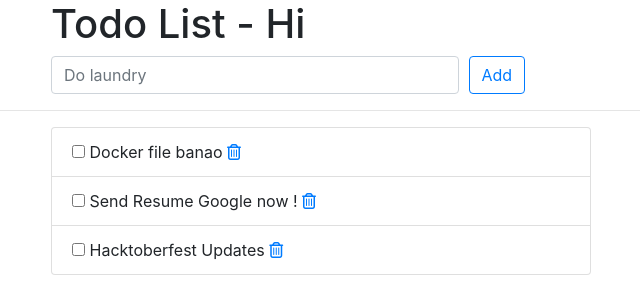
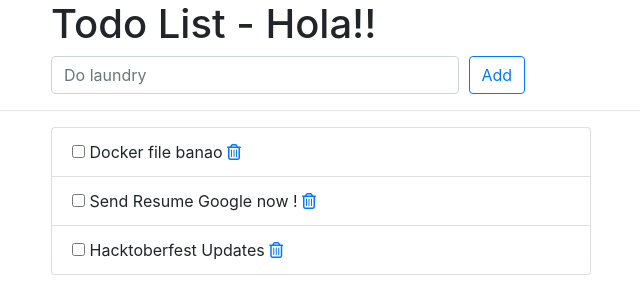
Before and after one commit to dhiv20/Jenkins-argocd-project-1, a Django app: page /todos/ in a window 1280 px wide. Shown: the top 300 px of the page, without its empty margins (224-864 px from the left). Run offline with Django 3.2, Linux system fonts and the light colour scheme; data comes from the database, SQL or seed files in the repository; some libraries are stand-ins or nearby versions.

Commit message:
Update index.html-testing

```diff
--- a/todos/templates/todos/index.html
+++ b/todos/templates/todos/index.html
@@ -12,7 +12,7 @@
     <div class="offset-md-2 col-lg-9">
       <div class="page-header">
         <h1>
-          Todo List - Hi
+          Todo List - Hola!!
         </h1>
       </div>
     </div>
```
